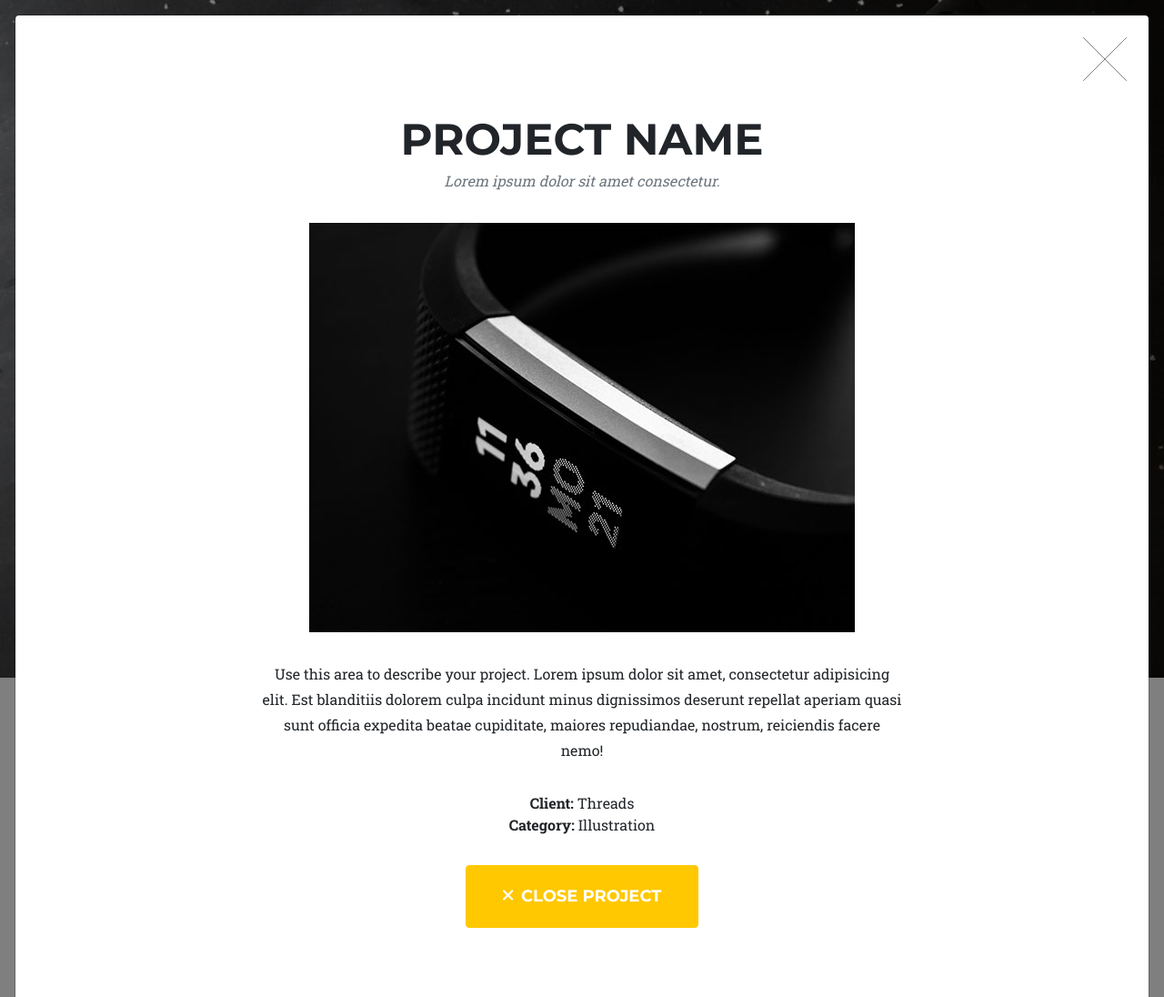
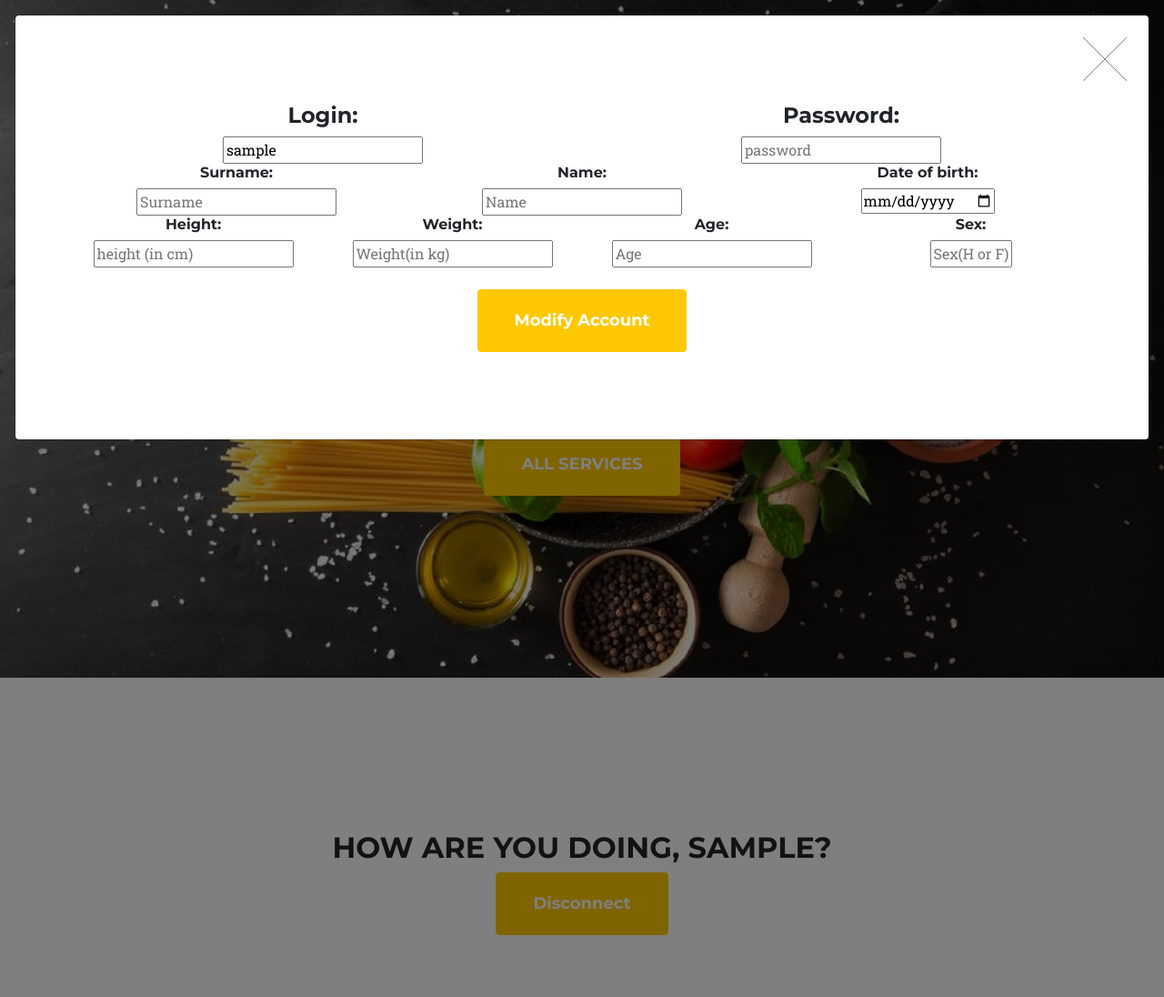
Before and after one commit to singepantsu/IDAW-projet, a PHP site: page /connected.php in a window 1280 px wide, after a click that opens the changed part. Shown: the whole page at 91% size. Run offline with PHP 8.4, Linux system fonts and the light colour scheme; the visitor is signed in with stand-in values (Sample User, id 1); some libraries are stand-ins or nearby versions.

Commit message:
Add profil changes

```diff
--- a/frontend/connected.php
+++ b/frontend/connected.php
@@ -29,7 +29,7 @@
         <nav class="navbar navbar-expand-lg navbar-dark fixed-top" id="mainNav">
             <div class="container">
                 <svg class="navbar-brand"height="35" width="250">
-                    <text x="3" y="15" fill="orange" style="font-family: Roboto;" id="user_session">IMangerMieux</text>
+                    <text x="3" y="15" fill="orange" style="font-family: Roboto;" id="user_session">Welcome <?php echo $_SESSION['login']?>!</text>
                 </svg>
                 <!--a class="navbar-brand" href="#page-top"><img src="assets/img/navbar-logo.svg" alt="..." /></a-->
                 <button class="navbar-toggler" type="button" data-bs-toggle="collapse" data-bs-target="#navbarResponsive" aria-controls="navbarResponsive" aria-expanded="false" aria-label="Toggle navigation">
@@ -61,7 +61,7 @@
                     <br>
                         <?php
                             $user=$_SESSION["login"];
-                            echo "<h2 class=\"section-heading text-uppercase\">Welcome $user</h2>";
+                            echo "<h2 class=\"section-heading text-uppercase\">How are You doing, $user?</h2>";
                             echo "<input class=\"btn btn-primary btn-xl\" type=\"button\" id=\"Disconnect_button\"value=\"Disconnect\">";
                         ?>
                     <br>
@@ -83,11 +83,11 @@
                                 <div class="services-hover">
                                     <div class="services-hover-content"><i class="fas fa-plus fa-3x"></i></div>
                                 </div>
-                                <img class="img-fluid" src="assets/img/services/1.jpg" alt="..." />
+                                <img class="img-fluid" src="assets/img/services/1.png" alt="..." />
                             </a>
                             <div class="services-caption">
-                                <div class="services-caption-heading">Threads</div>
-                                <div class="services-caption-subheading text-muted">Illustration</div>
+                                <div class="services-caption-heading">My Profil</div>
+                                <div class="services-caption-subheading text-muted">Display your profil</div>
                             </div>
                         </div>
                     </div>
@@ -243,40 +243,9 @@
         </footer>
         <!-- services Modals-->
         <!-- services item 1 modal popup-->
-        <div class="services-modal modal fade" id="servicesModal1" tabindex="-1" role="dialog" aria-hidden="true">
-            <div class="modal-dialog">
-                <div class="modal-content">
-                    <div class="close-modal" data-bs-dismiss="modal"><img src="assets/img/close-icon.svg" alt="Close modal" /></div>
-                    <div class="container">
-                        <div class="row justify-content-center">
-                            <div class="col-lg-8">
-                                <div class="modal-body">
-                                    <!-- Project details-->
-                                    <h2 class="text-uppercase">Project Name</h2>
-                                    <p class="item-intro text-muted">Lorem ipsum dolor sit amet consectetur.</p>
-                                    <img class="img-fluid d-block mx-auto" src="assets/img/services/1.jpg" alt="..." />
-                                    <p>Use this area to describe your project. Lorem ipsum dolor sit amet, consectetur adipisicing elit. Est blanditiis dolorem culpa incidunt minus dignissimos deserunt repellat aperiam quasi sunt officia expedita beatae cupiditate, maiores repudiandae, nostrum, reiciendis facere nemo!</p>
-                                    <ul class="list-inline">
-                                        <li>
-                                            <strong>Client:</strong>
-                                            Threads
-                                        </li>
-                                        <li>
-                                            <strong>Category:</strong>
-                                            Illustration
-                                        </li>
-                                    </ul>
-                                    <button class="btn btn-primary btn-xl text-uppercase" data-bs-dismiss="modal" type="button">
-                                        <i class="fas fa-xmark me-1"></i>
-                                        Close Project
-                                    </button>
-                                </div>
-                            </div>
-                        </div>
-                    </div>
-                </div>
-            </div>
-        </div>
+        <?php
+            require_once("displayprofil.php");
+        ?>
         <!-- services item 2 modal popup-->
         <div class="services-modal modal fade" id="servicesModal2" tabindex="-1" role="dialog" aria-hidden="true">
             <div class="modal-dialog">
@@ -461,17 +430,11 @@
                     success: function(){
                         window.location.replace("index.php");
                     }})
-
             });
         </script>
         <!-- Bootstrap core JS-->
         <script src="https://cdn.jsdelivr.net/npm/bootstrap@5.1.3/dist/js/bootstrap.bundle.min.js"></script>
         <!-- Core theme JS-->
         <script src="js/scripts.js"></script>
-        <!-- * * * * * * * * * * * * * * * * * * * * * * * * * * * * * * * * * * * * * * * *-->
-        <!-- * *                               SB Forms JS                               * *-->
-        <!-- * * Activate your form at https://startbootstrap.com/solution/contact-forms * *-->
-        <!-- * * * * * * * * * * * * * * * * * * * * * * * * * * * * * * * * * * * * * * * *-->
-        <script src="https://cdn.startbootstrap.com/sb-forms-latest.js"></script>
     </body>
 </html>
--- /dev/null
+++ b/frontend/displayprofil.php
@@ -0,0 +1,58 @@
+        <div class="services-modal modal fade" id="servicesModal1" tabindex="-1" role="dialog" aria-hidden="true">
+            <div class="modal-dialog">
+                <div class="modal-content">
+                    <div class="close-modal" data-bs-dismiss="modal"><img src="assets/img/close-icon.svg" alt="Close modal" /></div>
+                    <div class="container">
+                        <form id="Account_form" >
+                                    <div class="row">
+                                        <div class="col">
+                                            <h4>Login:</h4>
+                                            <input type="text" id="login_modif" value="<?php echo $_SESSION['login']?>" readonly>
+                                        </div>
+                                        <div class="col">
+                                            <h4>Password:</h4>
+                                            <input type="text" id="mdp_modif" placeholder="password">
+                                        </div>
+                                    </div>
+                                    <div class="row">
+                                        <div class="col">
+                                            <h6>Surname:</h6>
+                                            <input type="text" id="name_modif" placeholder="Surname">
+                                        </div>
+                                        <div class="col">
+                                            <h6>Name:</h6>
+                                            <input type="text" id="surname_modif" placeholder="Name">
+                                        </div>
+                                        <div class="col">
+                                            <h6>Date of birth:</h6>
+                                            <input type="date" id="birthday_modif">
+                                        </div>
+                                    </div>
+                                    <div class="row">
+                                        <div class="col">
+                                            <h6>Height:</h6>
+                                            <input type="number" id="height_modif" placeholder="height (in cm)" size="11">
+                                        </div>
+                                        <div class="col">
+                                            <h6>Weight:</h6>
+                                            <input type="number" id="weight_modif" placeholder="Weight(in kg)" size="11">
+                                        </div>
+                                        <div class="col">
+                                            <h6>Age:</h6>
+                                            <input type="number" id="age_modif" placeholder="Age" size="5">
+                                        </div>
+                                        <div class="col">
+                                            <h6>Sex:</h6>
+                                            <input type="text" id="sex_modif" maxlength="1" size="7" placeholder="Sex(H or F)">
+                                        </div>
+                                    </div>
+                                    <br>
+                                    <input class="btn btn-primary btn-xl" type="button" id="modify_account"value="Modify Account">
+                                </form>
+                    </div>
+                </div>
+            </div>
+        </div>
+<script>
+
+</script>
--- a/frontend/js/scripts.js
+++ b/frontend/js/scripts.js
@@ -62,6 +62,36 @@
     window.alert("Try to remember.");
 });
 
+//Submit the new account form
+$('#submit_new_account').click(function(){
+    if (($('#login_new').val()=="") || ($('#mdp_new').val()=="") || ($('birthday_new').val()=='') || ($('#name_new').val()=="") || ($('#surname_new').val()=="") || ($('#height_new').val()==0) || ($('#weight_new').val()==0) || ($('#age_new').val()==0)){
+        if (!(($('#sex_new').val()=="H") || ($('#sex_new').val()=="F"))){
+            window.alert("Enter valid data");
+        }
+    }
+    else{
+        let login=$('#login_new').val();
+        let mdp=$('#mdp_new').val();
+        let name=$('#name_new').val();
+        let surname=$('#surname_new').val();
+        let birthday=$('#birthday_new').val();
+        let height=$('#height_new').val();
+        let weight=$('#weight_new').val();
+        let age=$('#age_new').val();
+        let sex=$('#sex_new').val();
+        let dataToSend={login,mdp,name,surname,birthday,height,weight,age,sex};
+        console.debug(dataToSend);
+        $.post('../backend/createAccount.php', dataToSend, function(data){
+            console.debug(data);
+            data = JSON.parse(data);
+            //Verify if account already exist
+            if (data == "failure")
+                window.alert("Account Existing");
+            else
+                window.location="connected.php";
+        });
+    }
+});
 //Submit the connexion form
 $('#submit_form').click(function(){
     if (($('#Login_form').val()=="") || ($('#Password_form').val()==""))
```
Also changed, not shown: backend/createAccount.php (+9 -2 lines), frontend/index.php (+10 -28 lines), frontend/newaccount.php (+29 -11 lines), frontend/assets/img/services/1.png (added), frontend/assets/img/services/7.jpg.
